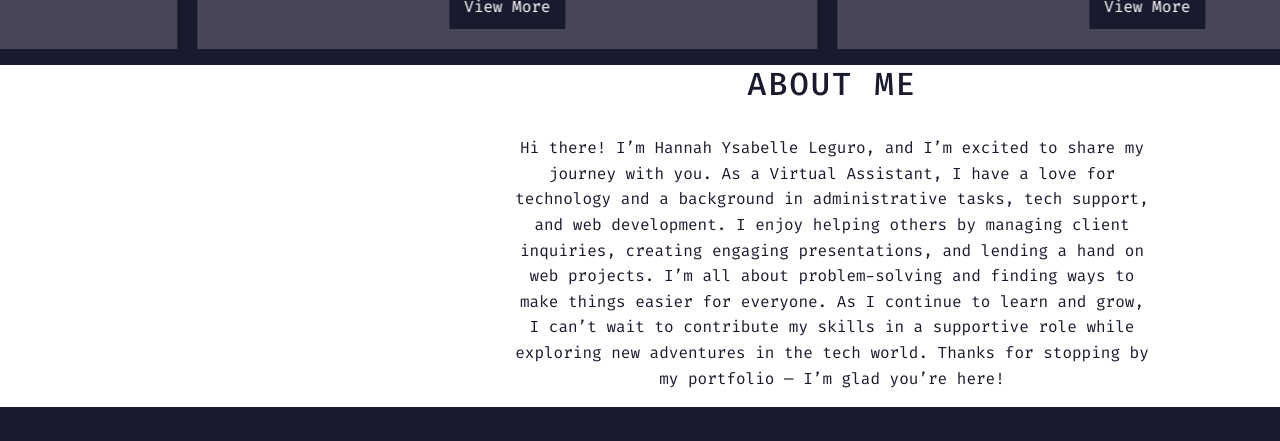
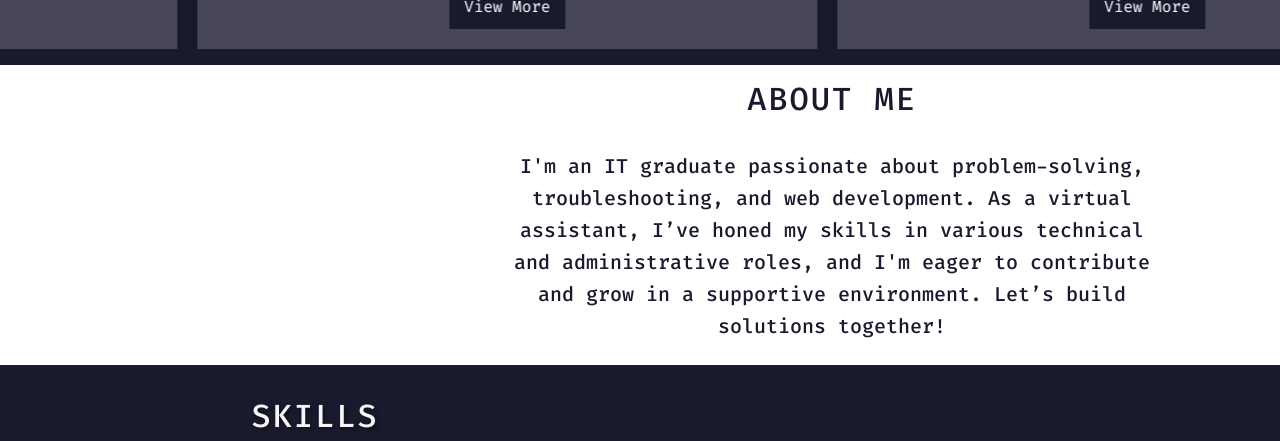
Before and after one commit to ysahannah/MyPortfolio, a React (Vite) app: page / in a window 1280 px wide. Shown: the part 1180-1621 px from the top of the page. Built offline with nearby package versions, Linux system fonts and the light colour scheme.

Commit message:
update About.tsx

```diff
--- a/src/About.tsx
+++ b/src/About.tsx
@@ -11,10 +11,9 @@ function About() {
                 <div className="about-description me-5">
                     <center>
                         <h2 className="about-title">ABOUT ME</h2>
-                        <p className="about-me">
-                            Hi there! I’m Hannah Ysabelle Leguro, and I’m excited to share my journey with you. As a Virtual Assistant, I have a love for technology and a background in administrative tasks, tech support, and web development. I enjoy helping others by managing client inquiries, creating engaging presentations, and lending a hand on web projects.
-                            I’m all about problem-solving and finding ways to make things easier for everyone. As I continue to learn and grow, I can’t wait to contribute my skills in a supportive role while exploring new adventures in the tech world. Thanks for stopping by my portfolio — I’m glad you’re here!
-                        </p>
+                        <h5 className="about-me">
+                            I'm an IT graduate passionate about problem-solving, troubleshooting, and web development. As a virtual assistant, I’ve honed my skills in various technical and administrative roles, and I'm eager to contribute and grow in a supportive environment. Let’s build solutions together!
+                        </h5>
                     </center>
                 </div>
             </div>
```
